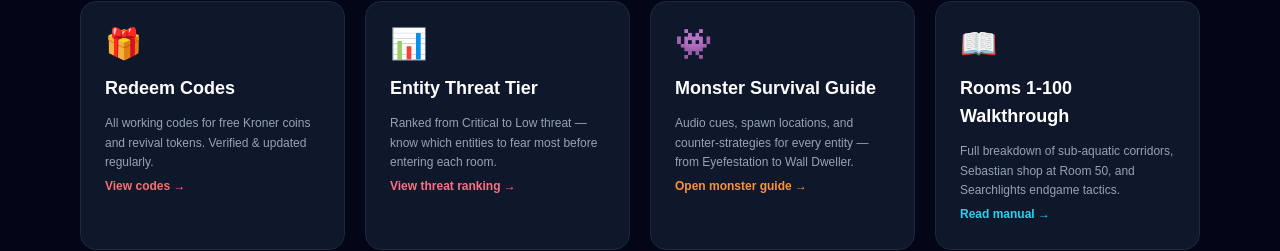
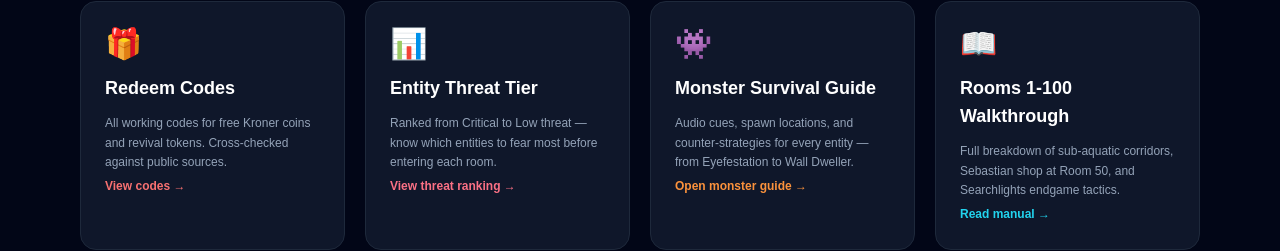
Before and after one commit to lianlele168/pressure-wiki, a Next.js app: page / in a window 1280 px wide. Shown: the part 1274-1525 px from the top of the page. Built offline with nearby package versions, Linux system fonts and the light colour scheme.

Commit message:
fix(eeat): strip unbacked "Verified" UI labels; drop dead simulator component

```diff
--- a/src/app/codes/page.tsx
+++ b/src/app/codes/page.tsx
@@ -3,7 +3,7 @@ import { AlertTriangle } from 'lucide-react';
 
 export const metadata: Metadata = {
   title: 'Pressure Codes — Kroner, Revives & Joke Codes',
-  description: 'Verified Pressure redeem codes. Includes the joke codes that take Kroner away, plus the full expired archive.',
+  description: 'Pressure redeem codes. Includes the joke codes that take Kroner away, plus the full expired archive.',
   alternates: {
     canonical: '/codes',
   },
--- a/src/app/page.tsx
+++ b/src/app/page.tsx
@@ -113,7 +113,7 @@ export default function HomePage() {
         <a href="/codes" className="group bg-slate-900 hover:bg-slate-800 border border-slate-800 hover:border-red-700/50 rounded-2xl p-6 space-y-3 transition-all duration-200 hover:-translate-y-1">
           <div className="text-3xl">🎁</div>
           <h2 className="text-lg font-bold text-white group-hover:text-red-400 transition-colors">Redeem Codes</h2>
-          <p className="text-xs text-slate-400 leading-relaxed">All working codes for free Kroner coins and revival tokens. Verified & updated regularly.</p>
+          <p className="text-xs text-slate-400 leading-relaxed">All working codes for free Kroner coins and revival tokens. Cross-checked against public sources.</p>
           <span className="text-xs text-red-400 font-semibold">View codes →</span>
         </a>
 
```
